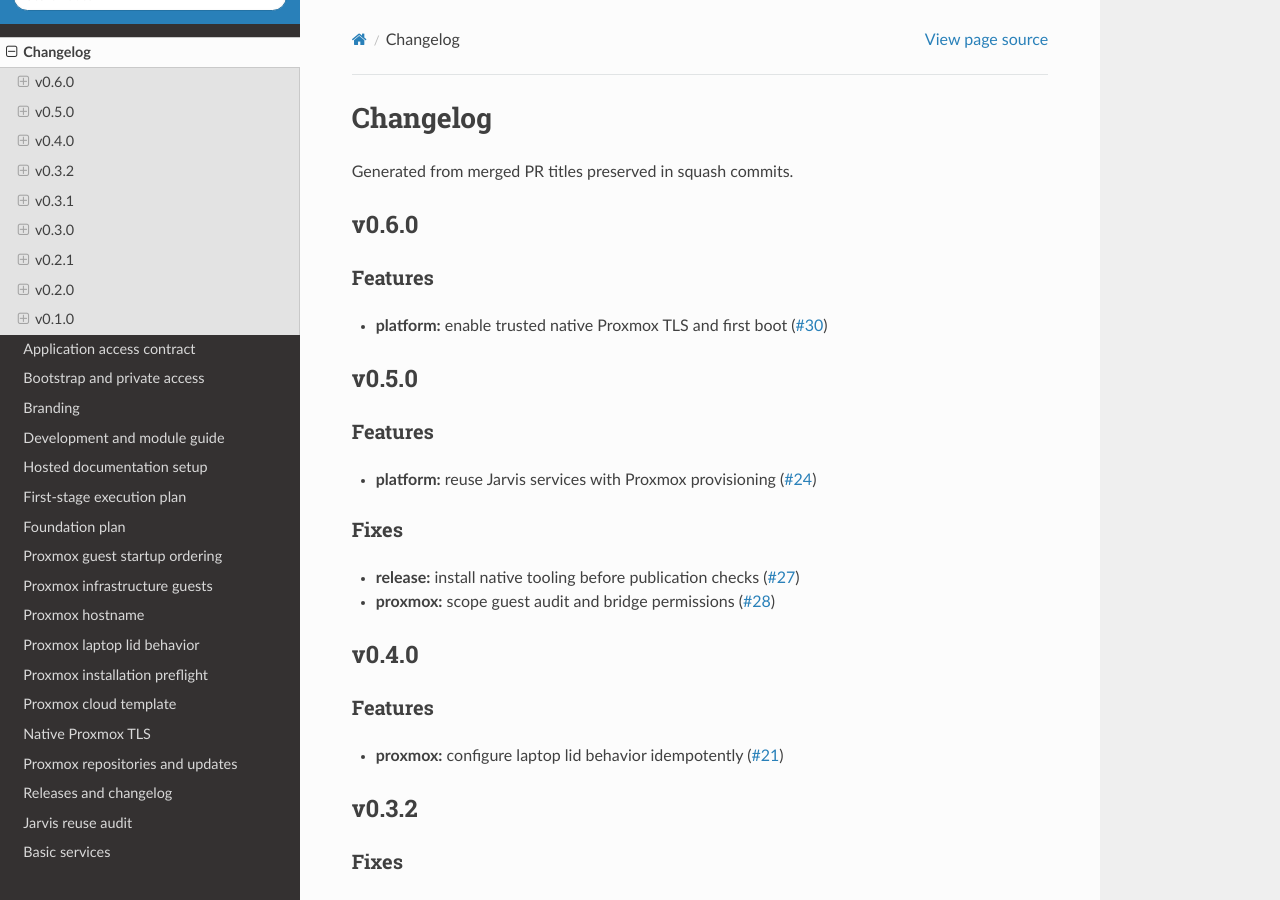
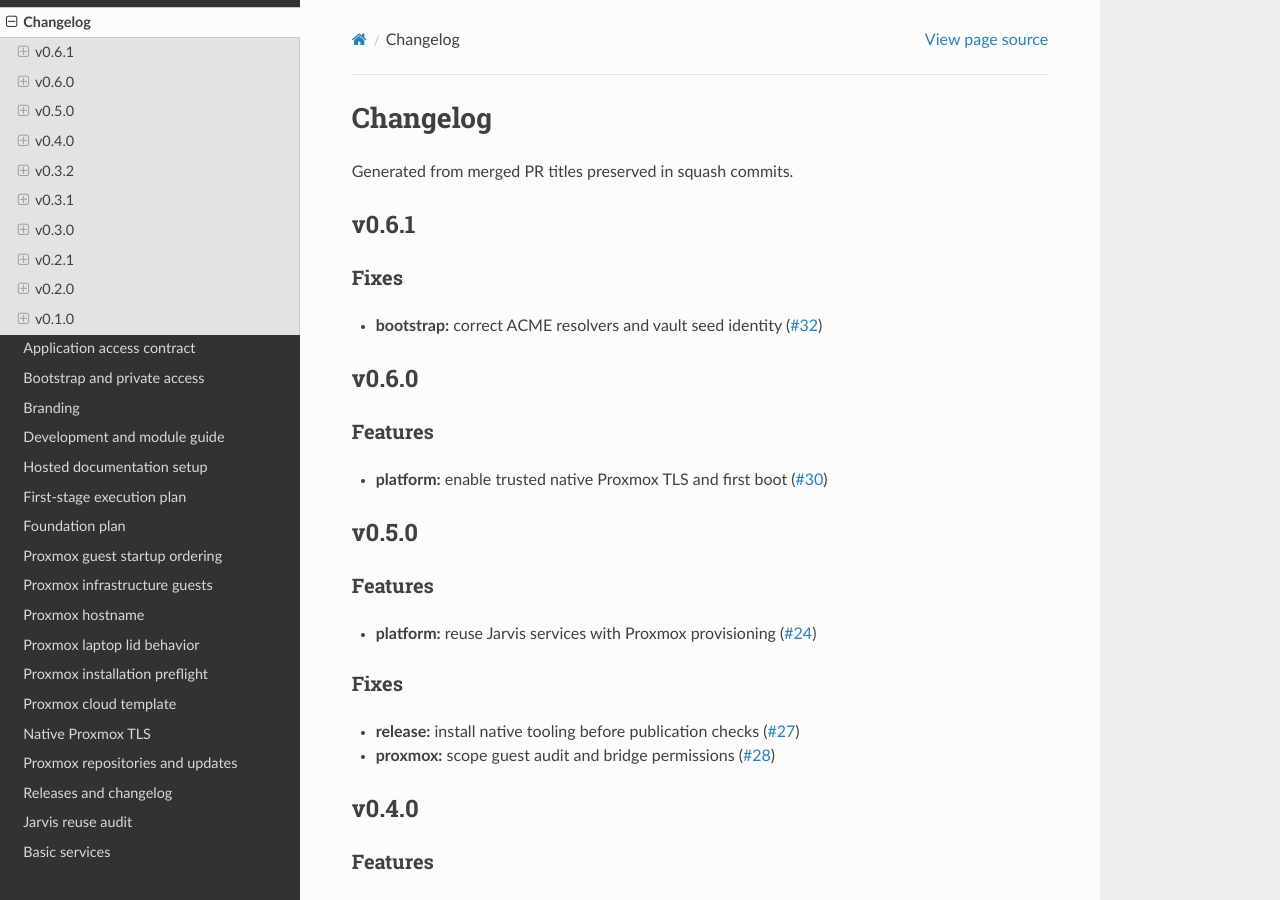
Before and after one commit to CafofoLabs/milkyway, a Sphinx documentation site: the page built from docs/CHANGELOG.md, in a window 1280 px wide and 900 px high. Built offline with Sphinx 7.4.7 and the Read the Docs theme 3.1.0, drawn with Linux system fonts in a browser that asks for light colours; the version number could not be read and is left out.

Commit message:
chore(release): v0.6.1 (#33)

```diff
--- a/docs/CHANGELOG.md
+++ b/docs/CHANGELOG.md
@@ -2,6 +2,10 @@
 
 Generated from merged PR titles preserved in squash commits.
 
+## v0.6.1
+
+### Fixes
+- **bootstrap:** correct ACME resolvers and vault seed identity ([#32](https://github.com/CafofoLabs/milkyway/pull/32))
 ## v0.6.0
 
 ### Features
```
Also changed, not shown: 1 other file.
